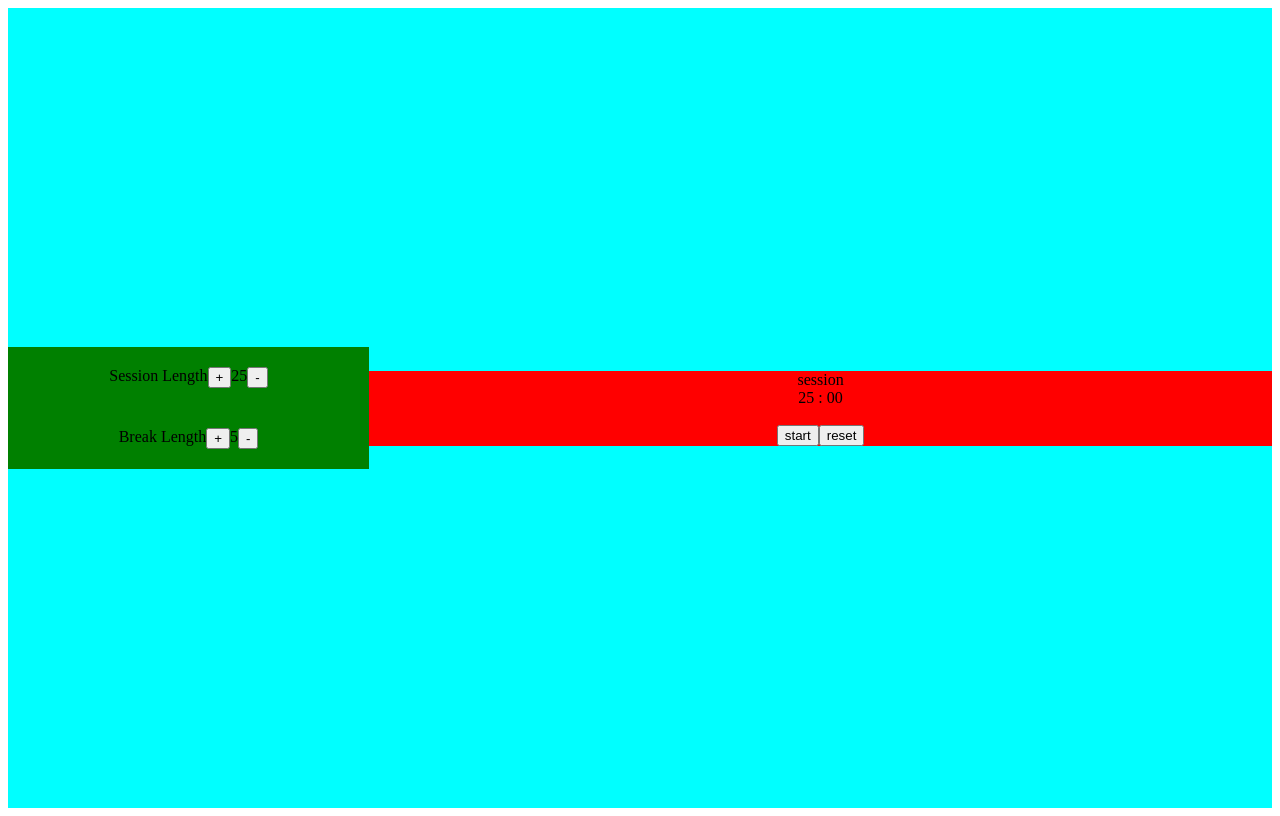
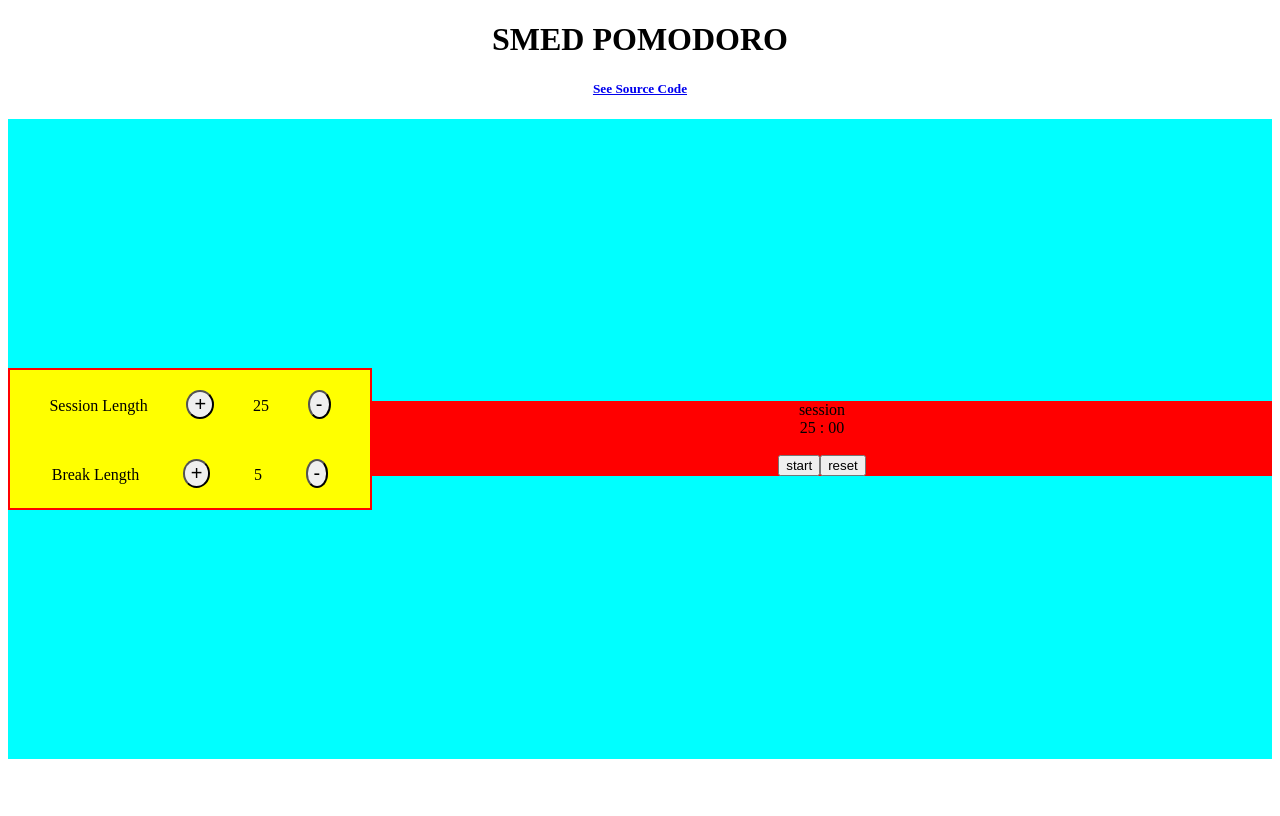
Before and after one commit to mohammedSlimani/pomodoro, a React (Create React App) app: page / in a window 1280 px wide. Built offline with nearby package versions, Linux system fonts and the light colour scheme.

Commit message:
Styling the Control Container

```diff
--- a/src/App.js
+++ b/src/App.js
@@ -57,13 +57,18 @@ class App extends Component {
     render() {
         let currentTime = this.state.isSession ? this.state.sessionTime : this.state.breakTime;
         return (
+            <>
+            <div>
+                <center><h1>SMED POMODORO</h1></center>
+                    <center><a target="_blank" rel="noopener noreferrer" href="https://github.com/mohammedSlimani/pomodoro"><h5>See Source Code</h5></a></center>
+            </div>
             <div id="container">
                 <div id="control-container">
                     <div id='session-label'>
                         Session Length
                         <button id='session-increment' onClick={this.controlSessionTime} value='+'>+</button>
                         <div id='session-length'>{this.state.sessionTime}</div>
-                        <button id='break-decrement' onClick={this.controlSessionTime} value='-'>-</button>
+                        <button id='session-decrement' onClick={this.controlSessionTime} value='-'>-</button>
                     </div>
 
                     <div id='break-label'>
@@ -82,6 +87,7 @@ class App extends Component {
                     switchPhase={this.switchPhase}
                     isSession={this.state.isSession} />
             </div>
+            </>
         )
     }
 }
--- a/src/styles/style.css
+++ b/src/styles/style.css
@@ -1,19 +1,35 @@
+
+
+button::-moz-focus-inner {
+  border: 0;
+}
+
+
 #control-container{
+    border: 2px solid red;
     flex: 2;
-    background-color: green;
+    background-color: yellow;
     display: flex;
     flex-direction: column;
-    align-items: center;
     align-self: center;
 }
 #session-label{
     display: flex;
+    flex: 1;
+    flex-direction: row;
     padding: 20px;
+    align-items: baseline;
+    justify-content: space-around;
 }
 
 #break-label{
     display: flex;
+    flex:1;
+    justify-content: space-around;
+    flex-direction: row;
     padding: 20px;
+    align-items: baseline;
+    align-content: space-around
 }
 
 #clock-container{
@@ -27,6 +43,16 @@
     background-color: aqua;
     display: flex;
     width: 100%;
-    height: 100vh;
+    height: 80vh;
     flex-direction: row;
 }
+
+#session-increment,#session-decrement,#break-increment,#break-decrement  {
+    border-radius: 100%;
+
+    font-size: 20px;
+}
+
+#session-length,#break-length{
+
+}
```
